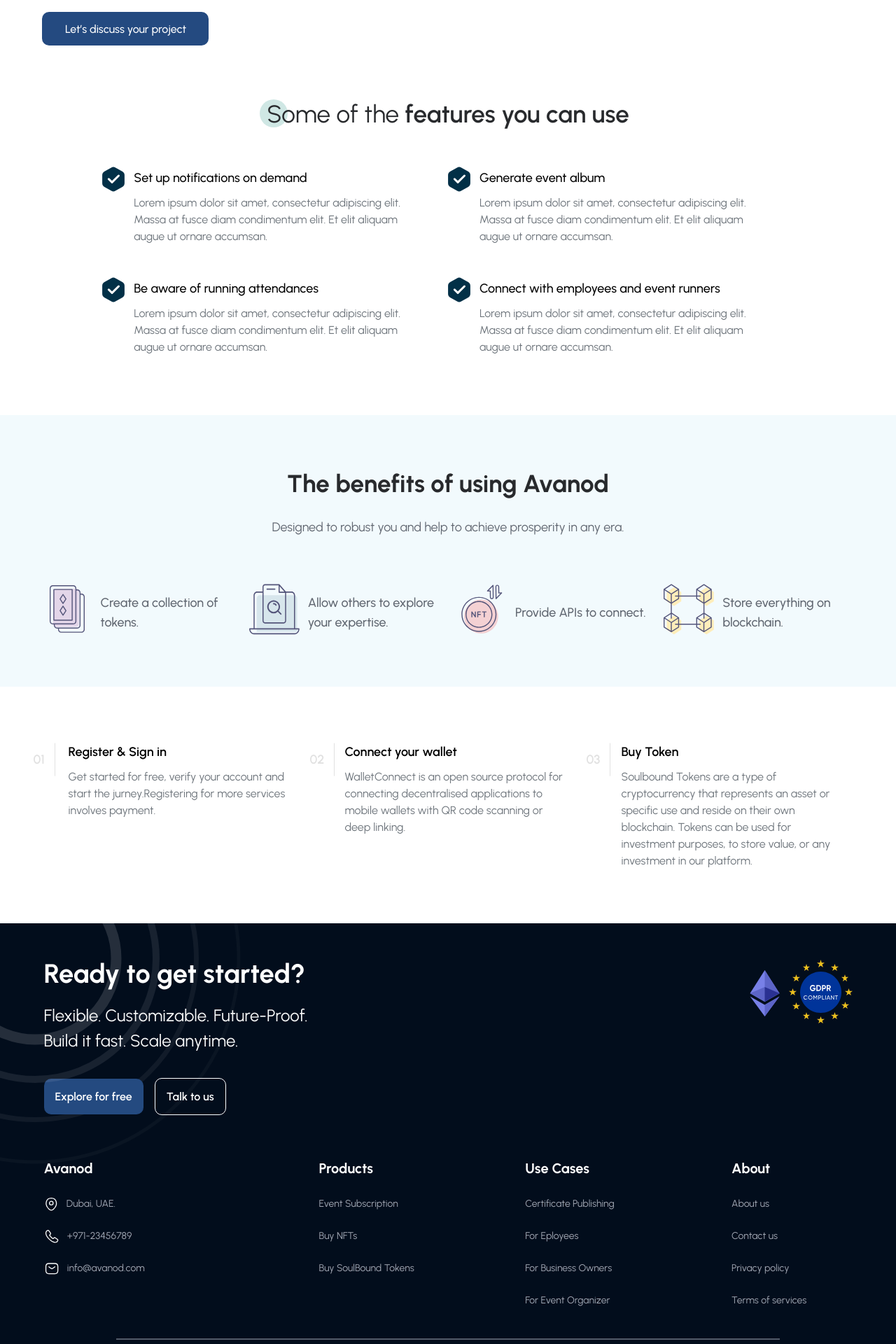
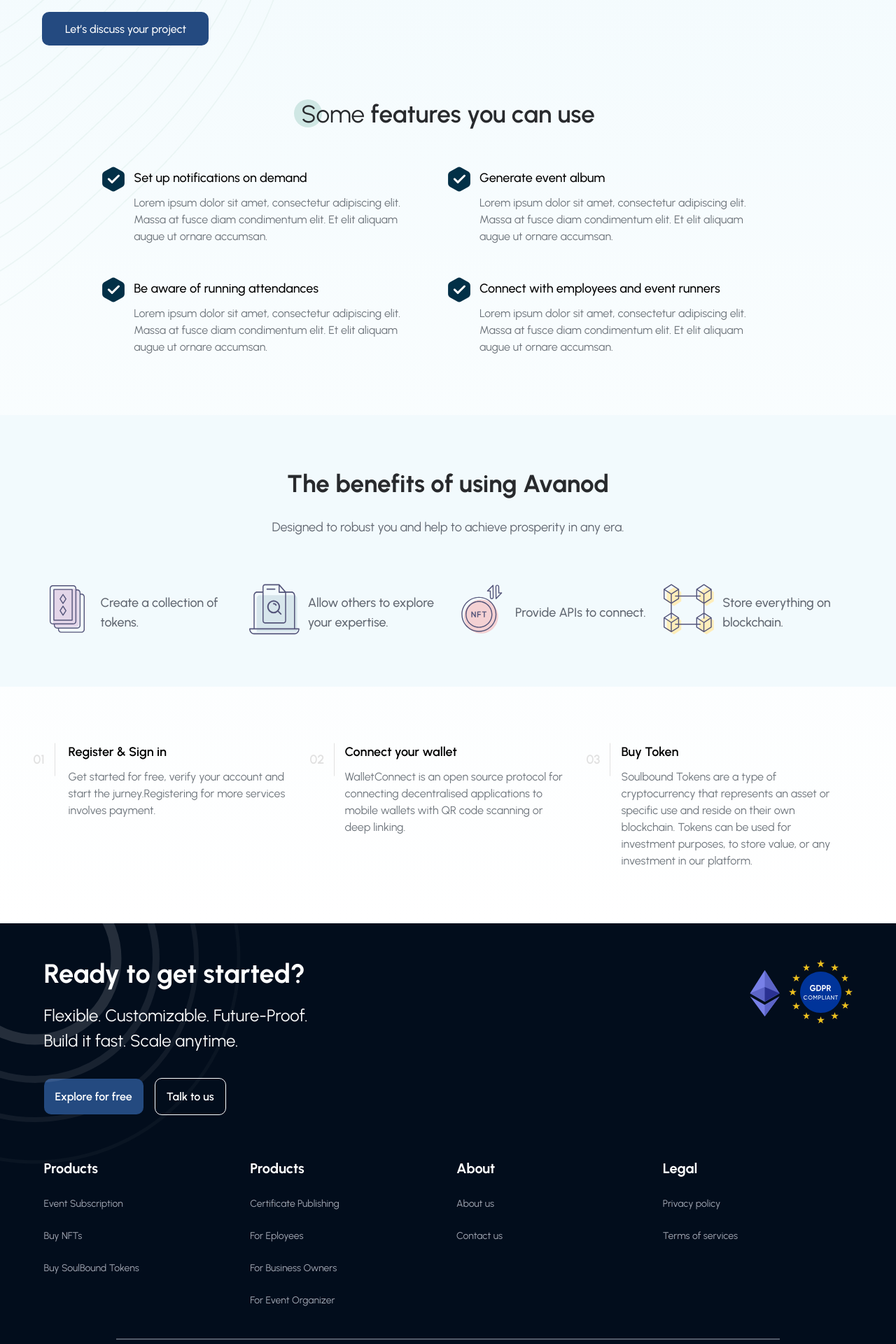
Before and after one commit to BlackBoot-io/Site, a Nuxt app: page /use-cases/1 in a window 1280 px wide. Shown: the part 380-2300 px from the top of the page at 70% size. Built offline with nearby package versions, Linux system fonts and the light colour scheme.

Commit message:
Change UseCase UI

```diff
--- a/assets/scss/_main.scss
+++ b/assets/scss/_main.scss
@@ -83,7 +83,7 @@
   }
 
   @include res($sm) {
-    font-size: 20px;
+    font-size: 23px;
     line-height: 30px;
   }
 
--- a/components/base/Footer.vue
+++ b/components/base/Footer.vue
@@ -17,22 +17,20 @@
         </div>
 
         <v-row>
-          <v-col cols="12" sm="6" md="12" lg="4">
-            <h5 class="d-flex align-center">{{ $store.state.title }}</h5>
+          <v-col cols="6" sm="6" md="12" lg="3">
+            <h5>{{ content.menu.first.title }}</h5>
             <ul>
-              <li v-for="(item, index) in content.contactInfo" :key="index">
-                <a :href="item.link" :class="{ 'not-link': item.link == '#' }">
-                  <em v-html="item.icon" class="mr-2"></em>
-                  {{ item.text }}
-                </a>
+              <li v-for="link in content.menu.first.items" :key="link.name">
+                <NuxtLink :to="link.route" :target="link.targetBlank && '_blank'">
+                  {{ link.name }}
+                </NuxtLink>
               </li>
             </ul>
-            <!-- <img src="../../static/img/built-on-eth.webp" width="213" height="50" alt="Built On Eth" class="mt-3" /> -->
           </v-col>
           <v-col cols="6" sm="6" md="4" lg="3">
             <h5>{{ content.menu.first.title }}</h5>
             <ul>
-              <li v-for="link in content.menu.first.items" :key="link.name">
+              <li v-for="link in content.menu.second.items" :key="link.name">
                 <NuxtLink :to="link.route" :target="link.targetBlank && '_blank'">
                   {{ link.name }}
                 </NuxtLink>
@@ -49,7 +47,7 @@
               </li>
             </ul>
           </v-col>
-          <v-col cols="6" sm="6" md="4" lg="2">
+          <v-col cols="6" sm="6" md="4" lg="3">
             <h5>{{ content.menu.fourth.title }}</h5>
             <ul>
               <li v-for="link in content.menu.fourth.items" :key="link.name">
@@ -87,23 +85,6 @@
     content: {
       builtOnEth: require('../../static/img/built-on-eth.svg'),
       copyrightIcon: require('../../static/img/icons/copyright.svg?raw'),
-      contactInfo: [
-        {
-          text: "Dubai, UAE.",
-          link: "#",
-          icon: require('../../static/img/icons/location.svg?raw'),
-        },
-        {
-          text: "+971-23456789",
-          link: "#",
-          icon: require('../../static/img/icons/phone.svg?raw'),
-        },
-        {
-          text: "info@avanod.com",
-          link: "mailto:info@avanod.com",
-          icon: require('../../static/img/icons/email.svg?raw'),
-        },
-      ],
       menu: {
         first: {
           title: "Products",
@@ -128,7 +109,7 @@
             },
           ],
         },
-        third: {
+        second: {
           title: "Use Cases",
           items: [
             {
@@ -153,7 +134,7 @@
             },
           ],
         },
-        fourth: {
+        third: {
           title: "About",
           items: [
             {
@@ -165,7 +146,12 @@
               name: "Contact us",
               route: "#",
               icon: "",
-            },
+            }
+          ],
+        },
+        fourth: {
+          title: "Legal",
+          items: [
             {
               name: "Privacy policy",
               route: "#",
@@ -177,7 +163,7 @@
               icon: "",
             },
           ],
-        },
+        }
       },
       social: {
         items: [
@@ -230,7 +216,7 @@
 
     @include res($sm) {
       display: block;
-       margin-bottom: 35px;
+      margin-bottom: 35px;
     }
 
     div {
--- a/components/section/Advantages.vue
+++ b/components/section/Advantages.vue
@@ -2,7 +2,7 @@
   <v-container class="ads">
     <v-row>
       <v-col cols="12" class="text-center">
-        <h3 class="title-main dot-green">
+        <h3 class="title-main dot-pink">
           What You <span>Get Working With Us</span>
         </h3>
       </v-col>
--- a/components/section/Features.vue
+++ b/components/section/Features.vue
@@ -3,7 +3,7 @@
     <v-row>
       <v-col cols="12" lg="12" class="text-center mb-7">
         <h2 class="title-main dot-green">
-          Some of the <span class="thin">features you can use</span>
+          Some <span class="thin">features you can use</span>
         </h2>
       </v-col>
       <v-col cols="10 offset-1" class="mb-5">
--- a/pages/use-cases/_slug.vue
+++ b/pages/use-cases/_slug.vue
@@ -1,6 +1,5 @@
 <template>
-    <div>
-      <v-container fluid class="content-container type-second px-0">
+  <v-container fluid class="content-container">
     <v-container>
       <v-row class="content">
         <v-col cols="12" lg="7">
@@ -8,7 +7,9 @@
             <span class="thin">{{ this.$route.params.slug.replace(/-/g, ' ') }}</span>
           </h1>
           <p class="paragraph-main">
-                Leverage use case infrastructure to get quick access to multiple events you have attended before in any dimension. Let us take care of maintenance and security of your event attendance, while you concentrate on the staff of your business to keep your mind in peace.
+            Leverage use case infrastructure to get quick access to multiple events you have attended before in any
+            dimension. Let us take care of maintenance and security of your event attendance, while you concentrate on
+            the staff of your business to keep your mind in peace.
           </p>
           <ul class="cases-ul">
             <li v-for="item in useCase.items" :key="item.title">
@@ -18,9 +19,11 @@
               {{ item.title }}
             </li>
           </ul>
+          <div class="cta">
             <v-btn dark depressed class="btn-main py-6 px-8" :color="$store.state.cPrimary">
               Let’s discuss your project
             </v-btn>
+          </div>
         </v-col>
         <!-- <v-col
               cols="12"
@@ -35,7 +38,7 @@
     <SectionBenefits />
     <SectionSteps />
   </v-container>
-    </div>
+
 </template>
 
 <script>
@@ -73,13 +76,19 @@
 @import "~/assets/scss/_variables.scss";
 @import "~/assets/scss/_mixins.scss";
 
+.cta {
+  @include res($sm) {
+    text-align: center;
+  }
+}
+
 .cases-ul {
   margin: 30px 0;
 
   li {
     position: relative;
     font-weight: 400;
-    font-size: 12px;
+    font-size: 14px;
     line-height: 14px;
     color: #000000;
     display: inline-flex;
@@ -107,7 +116,7 @@
       font-weight: 700;
       font-size: 25px;
       line-height: 30px;
-      color: #F39221;
+      color: #c74545;
       margin-right: 10px;
     }
   }
@@ -118,5 +127,4 @@
     max-width: 100%;
   }
 }
-
 </style>
```
Lines whose indentation alone changed are shown as unchanged.
